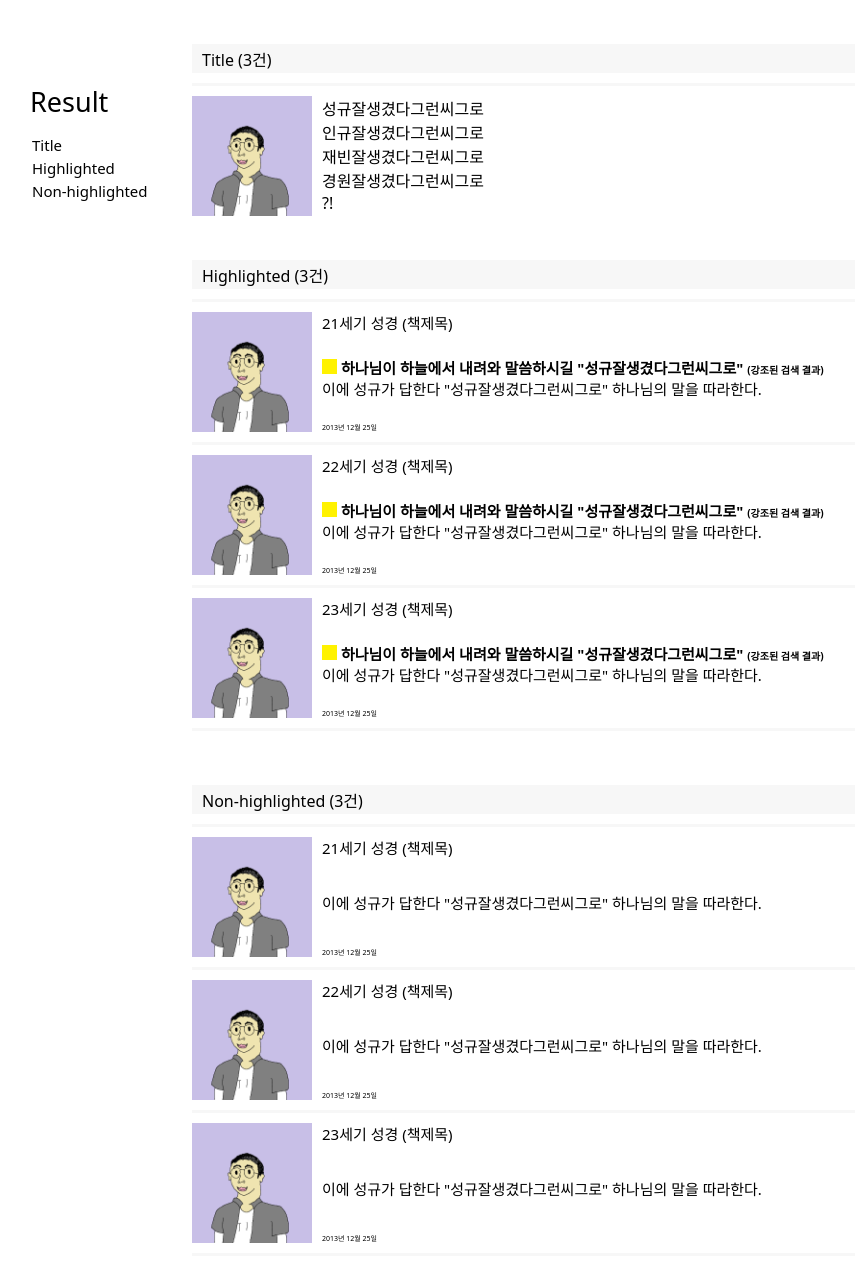
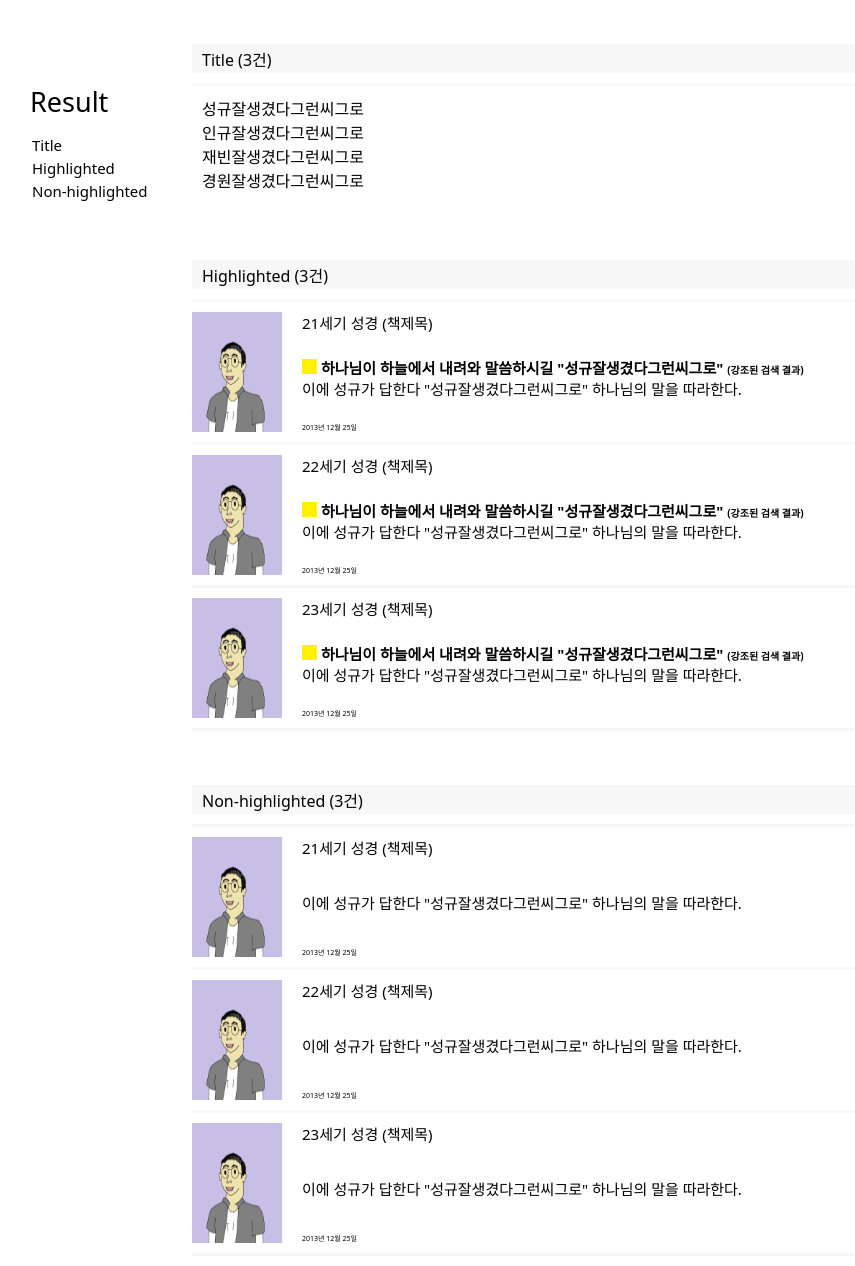
Before and after one commit to MakeLabel/firstProduct, a Django app: page /library/searchPage/ in a window 1280 px wide. Shown: the part 53-1319 px from the top of the page, without its empty margins (0-855 px from the left). Run offline with Django 3.2, Linux system fonts and the light colour scheme.

Commit message:
[feat] Modify searchPage container position

```diff
--- a/library/static/library/css/searchPage.css
+++ b/library/static/library/css/searchPage.css
@@ -71,7 +71,7 @@ body {
 
 #test-img {
     height: 100%;
-    width: auto;
+    width: 100%;
 }
 
 .search-result-box .title .title-box-container .title-box-container-list {
@@ -116,11 +116,11 @@ body {
 }
 
 .search-result-box .highlighted .high-box-container .high-box-container-list .high-box-container-list-book {
-
+    width: 90px;
 }
 
 .search-result-box .highlighted .high-box-container .high-box-container-list .high-box-container-list-detail {
-    padding: 0 0 0 10px;
+    padding: 0 0 0 20px;
     display: flex;
     flex-direction: column;
     justify-content: space-between;
@@ -183,11 +183,11 @@ body {
 }
 
 .search-result-box .nonhighlighted .nonhigh-box-container .nonhigh-box-container-list .nonhigh-box-container-list-book {
-
+    width: 90px;
 }
 
 .search-result-box .nonhighlighted .nonhigh-box-container .nonhigh-box-container-list .nonhigh-box-container-list-detail {
-    padding: 0 0 0 10px;
+    padding: 0 0 0 20px;
     display: flex;
     flex-direction: column;
     justify-content: space-between;
--- a/library/templates/library/searchPage.html
+++ b/library/templates/library/searchPage.html
@@ -31,15 +31,14 @@
         </div>
         <div id="justforline"></div>
         <div class="title-box-container">
-            <div class="title-box-container-book">
+            <!-- <div class="title-box-container-book">
               <img src="{%static 'library/img/bin.png'%}" id="test-img"/>
-            </div>
+            </div> -->
             <ul class="title-box-container-list">
                 <li class="title-box-container-list-detail">성규잘생겼다그런씨그로</li>
                 <li class="title-box-container-list-detail">인규잘생겼다그런씨그로</li>
                 <li class="title-box-container-list-detail">재빈잘생겼다그런씨그로</li>
                 <li class="title-box-container-list-detail">경원잘생겼다그런씨그로</li>
-                <li class="title-box-container-list-detail">?!</li>
             </ul>
         </div>
       </section>
```
